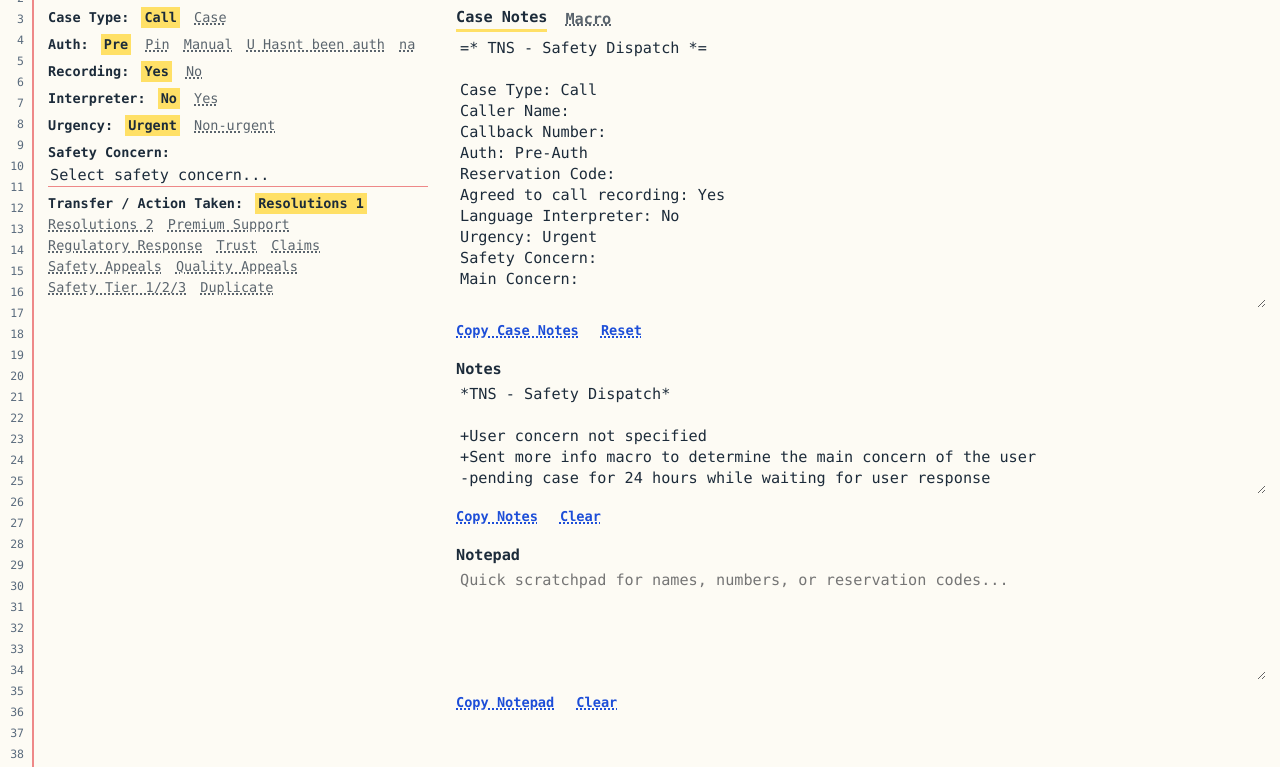
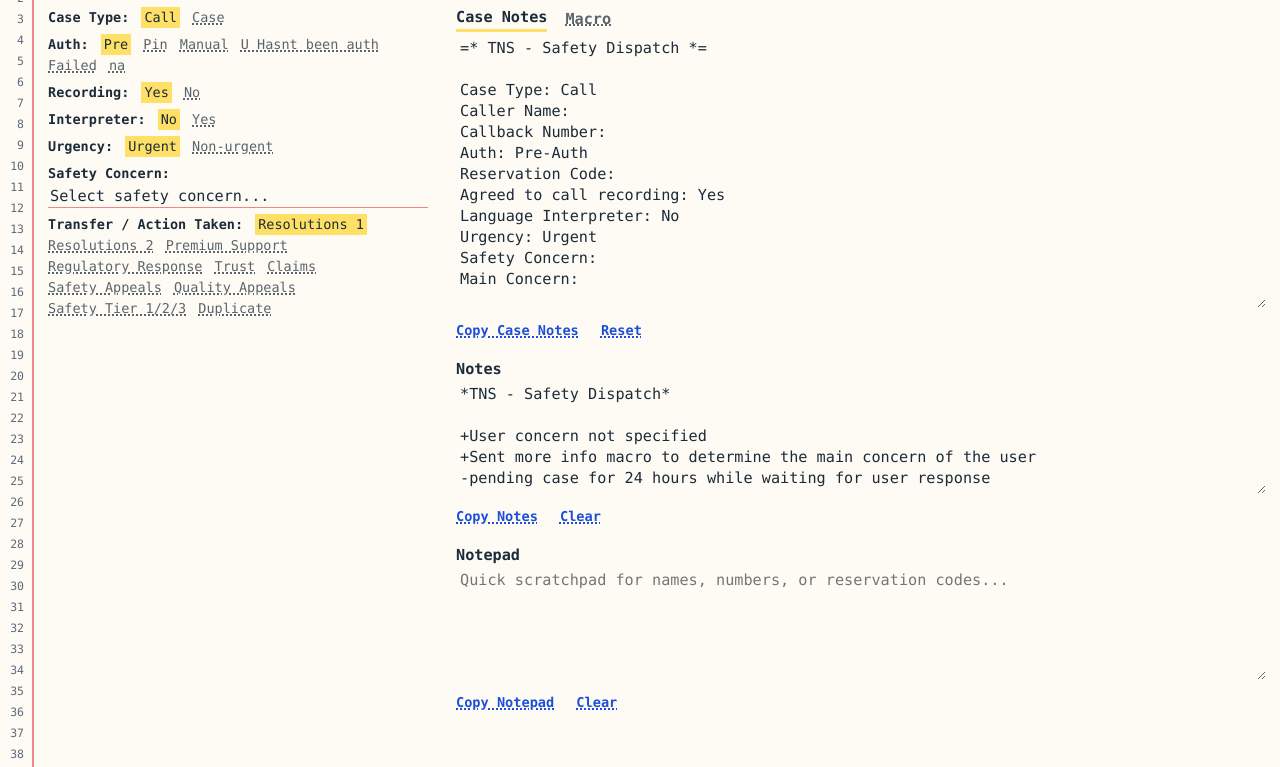
Before and after one commit to gret521x-coder/Gretsanti, a browser extension: page tns-v4.html in a window 1280 px wide. Both pictures are taken after a click on the button "Open Here". Shown: the part 33-800 px from the top of the page. Drawn offline with Linux system fonts and the light colour scheme.

Commit message:
tns-v4: auth spacing+failed option, remove active bold, case callback n/a
Co-authored-by: arena-agent <297053741+arena-agent@users.noreply.github.com>

```diff
--- a/tns-v4.html
+++ b/tns-v4.html
@@ -28,11 +28,11 @@ body{margin:0;padding:0 14px 30px 48px;background:var(--paper);color:var(--ink);
 .card{padding:2px 0 10px;margin-bottom:6px}
 .fg{margin-bottom:6px}
 .fl{font-weight:700;margin-right:4px}
-.w-row{display:inline;word-spacing:6px}
+.w-row{display:inline;word-spacing:4px}
 /* clickable words — no boxes */
 .w{background:none;border:none;padding:0;margin:0;font:inherit;line-height:var(--lh);color:var(--ink);cursor:pointer;text-decoration:underline dotted 1.5px;opacity:.72;word-spacing:0}
 .w:hover{opacity:1;text-decoration:underline solid}
-.w.active{opacity:1;font-weight:700;text-decoration:none;background:var(--hl);padding:0 3px}
+.w.active{opacity:1;text-decoration:none;background:var(--hl);padding:0 3px}
 .sub-panel{margin:2px 0 6px 18px}
 .sub-panel .fg{margin-bottom:4px}
 input,select,textarea{width:100%;border:none;background:transparent;color:var(--ink);font:inherit;font-size:.95rem;line-height:var(--lh);padding:0 2px;border-radius:0}
@@ -222,7 +222,7 @@ var wfData=[
 
 var groups=[
  {key:'caseType',label:'Case Type:',opts:[['Call','Call'],['Case','Case']]},
- {key:'auth',label:'Auth:',opts:[['Pre-Auth','Pre'],['Pin-Auth','Pin'],['Manual-Auth','Manual'],['U Hasnt been auth','U Hasnt been auth'],['na','na']]},
+ {key:'auth',label:'Auth:',opts:[['Pre-Auth','Pre'],['Pin-Auth','Pin'],['Manual-Auth','Manual'],['U Hasnt been auth','U Hasnt been auth'],['Failed-Auth','Failed'],['na','na']]},
  {key:'recording',label:'Recording:',opts:[['Yes','Yes'],['No','No']]},
  {key:'interpreter',label:'Interpreter:',opts:[['No','No'],['Yes','Yes']],sub:'interpreterPanel',panel:function(){return '<div class="fg"><span class="fl">Language:</span><input type="text" id="langName" placeholder="e.g., Spanish"></div><div class="fg"><span class="fl">Interpreter ID:</span><input type="text" id="interpId" placeholder="Enter interpreter ID..."></div>'}},
  {key:'urgency',label:'Urgency:',opts:[['Urgent','Urgent'],['Non-urgent','Non-urgent']]},
@@ -351,7 +351,7 @@ function updateNotes(){
   '',
   'Case Type: '+state.caseType,
   'Caller Name: ',
-  'Callback Number: ',
+  'Callback Number: '+(state.caseType==='Case'?'n/a':''),
   'Auth: '+state.auth,
   'Reservation Code: ',
   'Agreed to call recording: '+state.recording,
```
